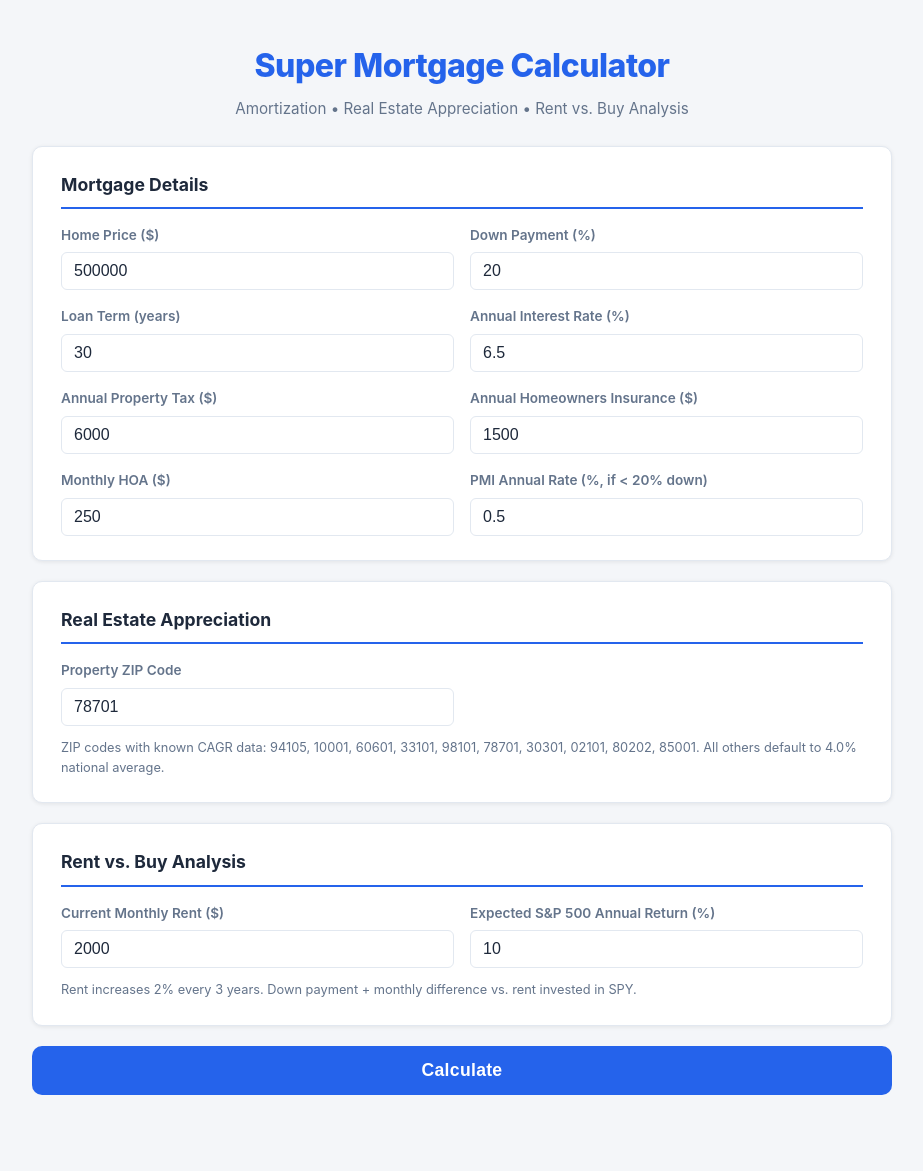
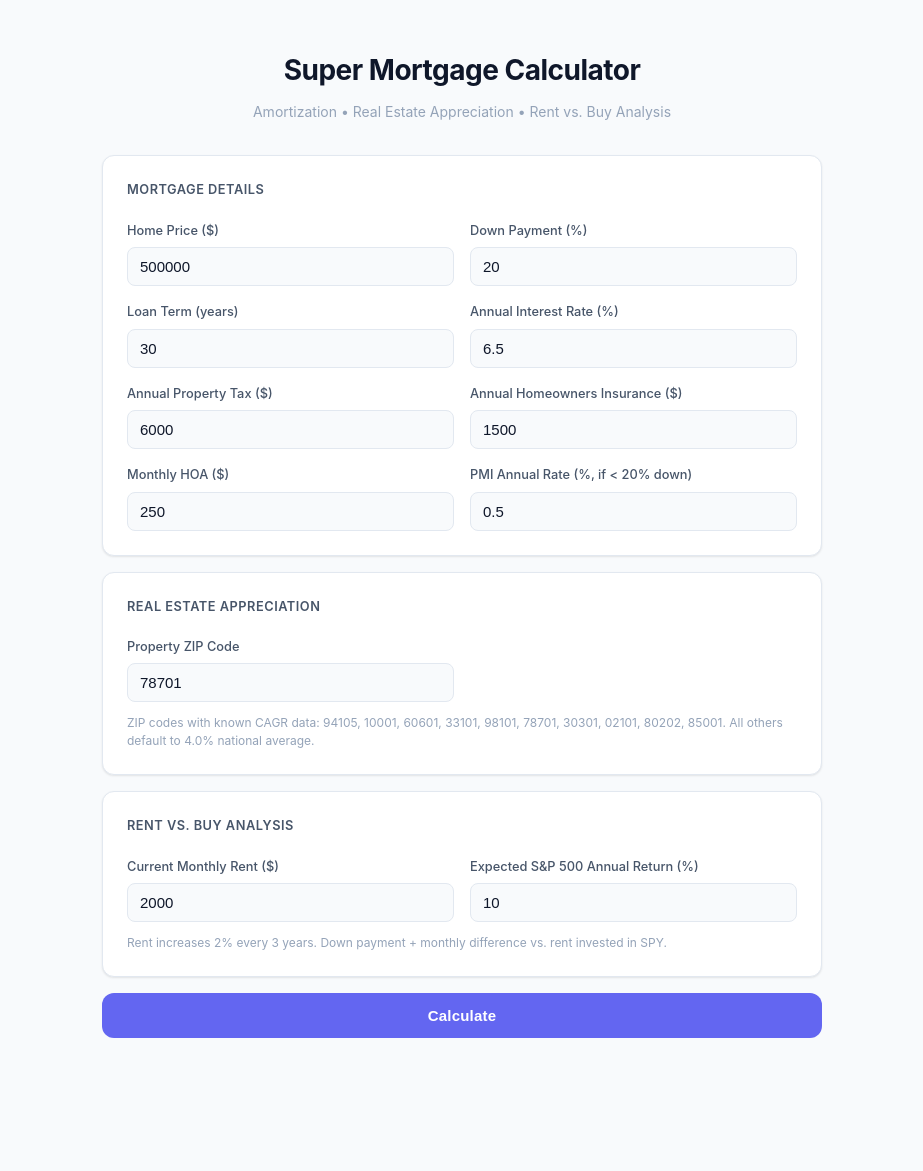
Before and after one commit to ChasingCars2002/SuperMortageCalculator, a Flask app: page / in a window 1280 px wide. Shown: the whole page, without its empty margins (178-1101 px from the left). After the commit the page ends 1038 px from the top, so only its background shows below. Run offline with Flask 3, Linux system fonts and the light colour scheme.

Commit message:
Fix total payments double counting, modernize UI, add 200+ ZIP CAGR data
- Fix Total Cost Summary: removed misleading "Loan Amount" row that appeared
  to double-count with "Total Principal Paid". Added all cost line items
  (tax, insurance, HOA, PMI) so the breakdown sums correctly to the total.
- Modernize UI: updated to clean, minimal design with indigo accent,
  subtle shadows, smooth animations, and improved typography.
- Add 260 ZIP code CAGR entries across 24 major US metros (NYC, LA, SF,
  Chicago, Miami, Seattle, Austin, Denver, Boston, Atlanta, Dallas, Houston,
  Phoenix, Portland, Nashville, DC, San Diego, Philadelphia, Minneapolis,
  Tampa, Raleigh, Salt Lake City, Las Vegas) in a dedicated cagr-data.js.

https://claude.ai/code/session_01JrgcigB21pLERQvPEFB63W

```diff
--- a/static/app.js
+++ b/static/app.js
@@ -65,10 +65,14 @@ form.addEventListener("submit", (e) => {
 
     // --- Render totals ---
     set("r-dp",        fmt(m.downPayment));
-    set("r-loan",      fmt(m.loanAmount));
     set("r-principal", fmt(m.totalPrincipal));
     set("r-interest",  fmt(m.totalInterest));
+    set("r-total-tax", fmt(m.totalTax));
+    set("r-total-ins", fmt(m.totalInsurance));
+    set("r-total-hoa", fmt(m.totalHoa));
+    set("r-total-pmi", fmt(m.totalPMI));
     set("r-total",     fmt(m.totalPaid));
+    document.getElementById("pmi-total-row").style.display = m.pmiRequired ? "" : "none";
 
     // --- Render appreciation ---
     set("r-zip",    a.zip);
--- a/static/calculator.js
+++ b/static/calculator.js
@@ -2,27 +2,6 @@
  * Super Mortgage Calculator — Core Calculation Engine (JavaScript)
  * Mirrors super_mortgage_calculator.py exactly for GitHub Pages deployment.
  */
-
-// ---------------------------------------------------------------------------
-// ZIP-code CAGR lookup (mock — replace with real API call if desired)
-// ---------------------------------------------------------------------------
-const ZIP_CAGR = {
-    "94105": 0.058,
-    "10001": 0.045,
-    "60601": 0.032,
-    "33101": 0.052,
-    "98101": 0.049,
-    "78701": 0.061,
-    "30301": 0.038,
-    "02101": 0.041,
-    "80202": 0.055,
-    "85001": 0.043,
-};
-const DEFAULT_CAGR = 0.04;
-
-function getZipCagr(zip) {
-    return ZIP_CAGR[zip.trim()] ?? DEFAULT_CAGR;
-}
 
 // ---------------------------------------------------------------------------
 // 1. Standard Mortgage Engine
--- a/static/style.css
+++ b/static/style.css
@@ -1,5 +1,5 @@
 /* ========================================
-   Super Mortgage Calculator — Styles
+   Super Mortgage Calculator — Modern Styles
    ======================================== */
 
 *, *::before, *::after {
@@ -9,48 +9,61 @@
 }
 
 :root {
-  --bg: #f4f6f9;
+  --bg: #f8fafc;
   --card-bg: #ffffff;
-  --primary: #2563eb;
-  --primary-hover: #1d4ed8;
-  --text: #1e293b;
-  --muted: #64748b;
+  --primary: #6366f1;
+  --primary-light: #818cf8;
+  --primary-hover: #4f46e5;
+  --primary-bg: #eef2ff;
+  --text: #0f172a;
+  --text-secondary: #475569;
+  --muted: #94a3b8;
   --border: #e2e8f0;
-  --positive: #16a34a;
-  --negative: #dc2626;
-  --total-bg: #eff6ff;
-  --radius: 10px;
-  --shadow: 0 1px 4px rgba(0,0,0,0.08);
+  --positive: #10b981;
+  --positive-bg: #ecfdf5;
+  --negative: #ef4444;
+  --negative-bg: #fef2f2;
+  --total-bg: #f5f3ff;
+  --radius: 12px;
+  --radius-sm: 8px;
+  --shadow: 0 1px 3px rgba(0,0,0,0.04), 0 1px 2px rgba(0,0,0,0.06);
+  --shadow-md: 0 4px 6px -1px rgba(0,0,0,0.07), 0 2px 4px -2px rgba(0,0,0,0.05);
 }
 
 body {
-  font-family: -apple-system, BlinkMacSystemFont, "Segoe UI", Roboto, sans-serif;
+  font-family: 'Inter', -apple-system, BlinkMacSystemFont, "Segoe UI", Roboto, sans-serif;
   background: var(--bg);
   color: var(--text);
   line-height: 1.6;
-  padding: 0 16px 48px;
+  padding: 0 16px 64px;
+  -webkit-font-smoothing: antialiased;
 }
 
 header {
   text-align: center;
-  padding: 40px 16px 24px;
+  padding: 48px 16px 32px;
 }
 
 header h1 {
-  font-size: 2rem;
-  font-weight: 800;
+  font-size: 1.75rem;
+  font-weight: 700;
+  color: var(--text);
+  letter-spacing: -0.5px;
+}
+
+header h1 span {
   color: var(--primary);
-  letter-spacing: -0.5px;
 }
 
 .subtitle {
   color: var(--muted);
-  margin-top: 6px;
-  font-size: 0.95rem;
+  margin-top: 8px;
+  font-size: 0.875rem;
+  font-weight: 400;
 }
 
 main {
-  max-width: 860px;
+  max-width: 720px;
   margin: 0 auto;
 }
 
@@ -59,18 +72,18 @@ main {
   background: var(--card-bg);
   border: 1px solid var(--border);
   border-radius: var(--radius);
-  padding: 24px 28px;
-  margin-bottom: 20px;
+  padding: 24px;
+  margin-bottom: 16px;
   box-shadow: var(--shadow);
 }
 
 .card h2 {
-  font-size: 1.1rem;
-  font-weight: 700;
-  margin-bottom: 16px;
-  color: var(--text);
-  border-bottom: 2px solid var(--primary);
-  padding-bottom: 8px;
+  font-size: 0.8rem;
+  font-weight: 600;
+  text-transform: uppercase;
+  letter-spacing: 0.5px;
+  margin-bottom: 20px;
+  color: var(--text-secondary);
 }
 
 /* Form grid */
@@ -87,32 +100,36 @@ main {
 label {
   display: flex;
   flex-direction: column;
-  font-size: 0.85rem;
-  font-weight: 600;
-  color: var(--muted);
+  font-size: 0.8rem;
+  font-weight: 500;
+  color: var(--text-secondary);
   gap: 6px;
 }
 
 input[type="number"],
 input[type="text"] {
-  font-size: 1rem;
-  padding: 9px 12px;
+  font-size: 0.9375rem;
+  padding: 10px 12px;
   border: 1px solid var(--border);
-  border-radius: 6px;
+  border-radius: var(--radius-sm);
   color: var(--text);
-  transition: border-color 0.15s;
+  background: var(--bg);
+  transition: border-color 0.15s, box-shadow 0.15s;
   width: 100%;
+  font-weight: 500;
 }
 
 input:focus {
   outline: none;
   border-color: var(--primary);
+  box-shadow: 0 0 0 3px rgba(99, 102, 241, 0.12);
 }
 
 .hint {
-  font-size: 0.8rem;
+  font-size: 0.75rem;
   color: var(--muted);
   margin-top: 12px;
+  line-height: 1.5;
 }
 
 /* Submit button */
@@ -124,65 +141,81 @@ input:focus {
   color: #fff;
   border: none;
   border-radius: var(--radius);
-  font-size: 1.1rem;
-  font-weight: 700;
+  font-size: 0.9375rem;
+  font-weight: 600;
   cursor: pointer;
-  transition: background 0.15s;
+  transition: background 0.15s, transform 0.1s;
   margin-bottom: 28px;
-  letter-spacing: 0.3px;
+  letter-spacing: 0.2px;
 }
 
 #submit-btn:hover { background: var(--primary-hover); }
-#submit-btn:active { opacity: 0.9; }
+#submit-btn:active { transform: scale(0.99); }
 
 /* Tables */
 .breakdown-table {
   width: 100%;
   border-collapse: collapse;
-  font-size: 0.95rem;
+  font-size: 0.875rem;
 }
 
 .breakdown-table td {
-  padding: 8px 4px;
+  padding: 10px 0;
   border-bottom: 1px solid var(--border);
+}
+
+.breakdown-table td:first-child {
+  color: var(--text-secondary);
 }
 
 .breakdown-table td:last-child {
   text-align: right;
   font-variant-numeric: tabular-nums;
-  font-weight: 500;
+  font-weight: 600;
+  color: var(--text);
+}
+
+.breakdown-table tr:last-child td {
+  border-bottom: none;
 }
 
 .breakdown-table .total-row td {
   font-weight: 700;
-  font-size: 1.05rem;
+  font-size: 0.9375rem;
   background: var(--total-bg);
-  padding: 10px 4px;
+  padding: 12px 8px;
   border-top: 2px solid var(--primary);
   border-bottom: none;
+  border-radius: 0 0 var(--radius-sm) var(--radius-sm);
+  color: var(--text);
+}
+
+.breakdown-table .total-row td:first-child {
+  color: var(--text);
 }
 
 .schedule-table {
   width: 100%;
   border-collapse: collapse;
-  font-size: 0.9rem;
+  font-size: 0.8125rem;
 }
 
 .schedule-table th,
 .schedule-table td {
-  padding: 9px 8px;
+  padding: 10px 8px;
   text-align: right;
   border-bottom: 1px solid var(--border);
 }
 
 .schedule-table th {
   text-align: center;
-  background: #f1f5f9;
-  font-size: 0.8rem;
-  font-weight: 700;
+  background: var(--bg);
+  font-size: 0.7rem;
+  font-weight: 600;
   text-transform: uppercase;
-  letter-spacing: 0.4px;
+  letter-spacing: 0.5px;
   color: var(--muted);
+  border-bottom: 2px solid var(--border);
 }
 
 .schedule-table td:first-child,
@@ -193,21 +226,38 @@ input:focus {
 .schedule-table tr:last-child td {
   font-weight: 700;
   color: var(--primary);
+  border-bottom: none;
 }
 
 /* Positive / negative values */
-.positive { color: var(--positive); }
-.negative { color: var(--negative); }
+.positive { color: var(--positive) !important; }
+.negative { color: var(--negative) !important; }
 
 /* Utility */
 .hidden { display: none !important; }
 
 .error-box {
-  background: #fef2f2;
+  background: var(--negative-bg);
   border: 1px solid #fecaca;
   color: var(--negative);
   padding: 14px 18px;
   border-radius: var(--radius);
   margin-top: 12px;
-  font-size: 0.95rem;
+  font-size: 0.875rem;
+  font-weight: 500;
 }
+
+/* Result card animation */
+.result-card {
+  animation: fadeUp 0.3s ease-out;
+}
+
+@keyframes fadeUp {
+  from { opacity: 0; transform: translateY(8px); }
+  to { opacity: 1; transform: translateY(0); }
+}
+
+/* Section divider for results */
+#results {
+  margin-top: 8px;
+}
```
Also changed, not shown: index.html (+8 -5 lines), static/cagr-data.js (added, +102 -0 lines).
